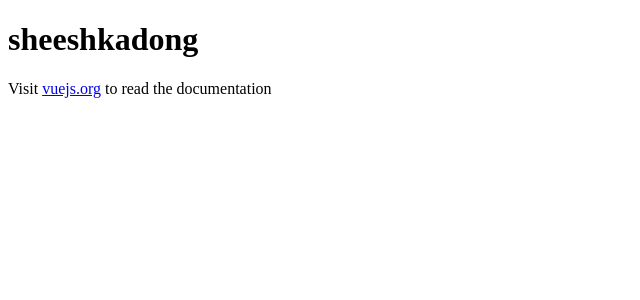
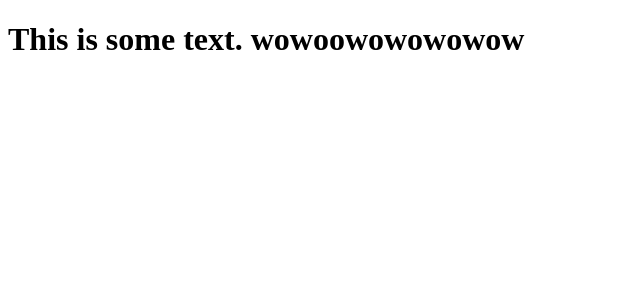
Before and after one commit to apcmarcignacio/webprog-it243-vuejs, a Vue app in the folder firstsfc/: page / in a window 1280 px wide. Shown: the top 300 px of the page, without its empty margins (0-640 px from the left). Built offline with nearby package versions, Linux system fonts and the light colour scheme.

Commit message:
Create a Clean Project

```diff
--- a/firstsfc/src/App.vue
+++ b/firstsfc/src/App.vue
@@ -1,11 +1,15 @@
-<script setup></script>
-
 <template>
-  <h1>sheeshkadong</h1>
-  <p>
-    Visit <a href="https://vuejs.org/" target="_blank" rel="noopener">vuejs.org</a> to read the
-    documentation
-  </p>
+  <h1>{{ message }}</h1>
 </template>
 
-<style scoped></style>
+<script>
+export default {
+  data() {
+    return {
+      message: 'This is some text. wowoowowowowow'
+    };
+  }
+};
+</script>
+
+<style></style>
```
